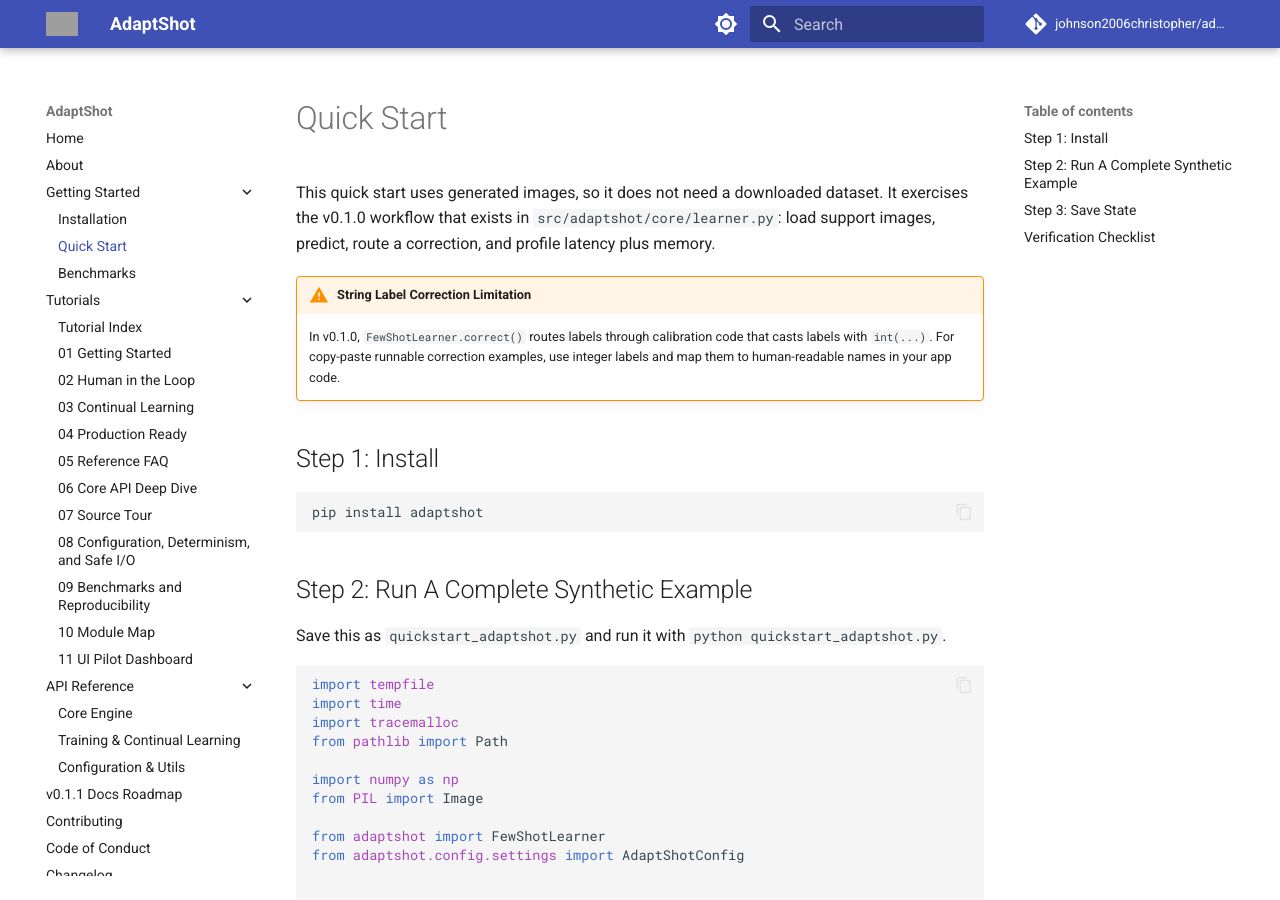
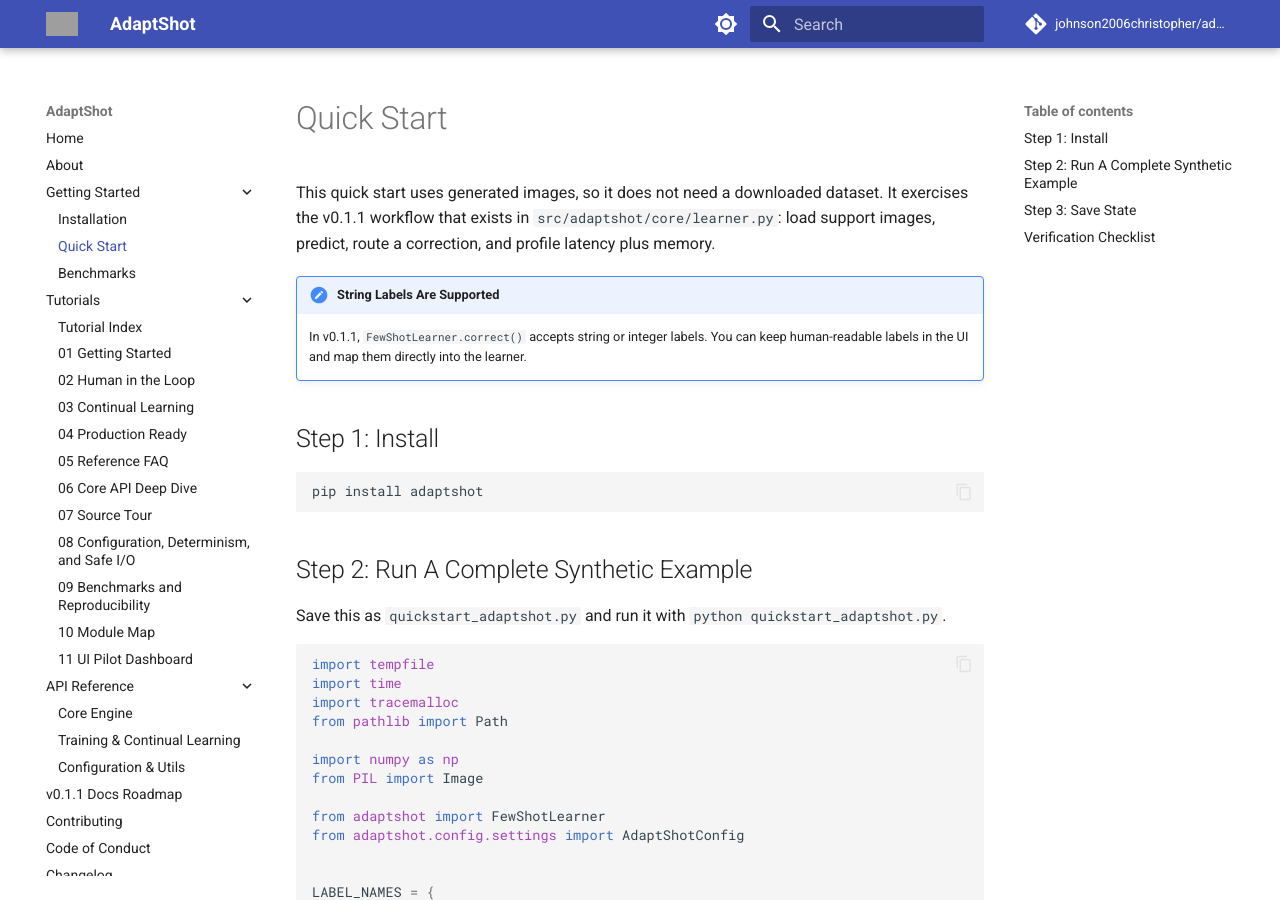
Before and after one commit to johnson2006christopher/adaptshot, an MkDocs documentation site: the page built from docs/getting-started/quickstart.md, in a window 1280 px wide and 900 px high. Built offline with MkDocs 1.6.1 and Material for MkDocs 9.7.7, drawn with Linux system fonts in a browser that asks for light colours; comment, search, counter and statistics services are not loaded; some of the changed text lies outside the part shown; grey boxes are pictures that could not be loaded.

Commit message:
docs: update quickstart to reflect v0.1.1 workflow and label support changes

```diff
--- a/docs/getting-started/quickstart.md
+++ b/docs/getting-started/quickstart.md
@@ -1,9 +1,9 @@
 # Quick Start
 
-This quick start uses generated images, so it does not need a downloaded dataset. It exercises the v0.1.0 workflow that exists in `src/adaptshot/core/learner.py`: load support images, predict, route a correction, and profile latency plus memory.
+This quick start uses generated images, so it does not need a downloaded dataset. It exercises the v0.1.1 workflow that exists in `src/adaptshot/core/learner.py`: load support images, predict, route a correction, and profile latency plus memory.
 
-!!! warning "String Label Correction Limitation"
-    In v0.1.0, `FewShotLearner.correct()` routes labels through calibration code that casts labels with `int(...)`. For copy-paste runnable correction examples, use integer labels and map them to human-readable names in your app code.
+!!! note "String Labels Are Supported"
+    In v0.1.1, `FewShotLearner.correct()` accepts string or integer labels. You can keep human-readable labels in the UI and map them directly into the learner.
 
 ## Step 1: Install
 
@@ -130,7 +130,7 @@
 - `checkpoints/demo.head.pt`
 
 !!! warning "Load Caveat"
-    v0.1.0 includes `FewShotLearner.load(path)`, but state restoration needs additional validation before tutorials rely on it for production workflows. Track this in the v0.1.1 roadmap.
+    v0.1.1 includes `FewShotLearner.load(path)` with checkpoint integrity validation and schema migration support.
 
 ## Verification Checklist
 
```
